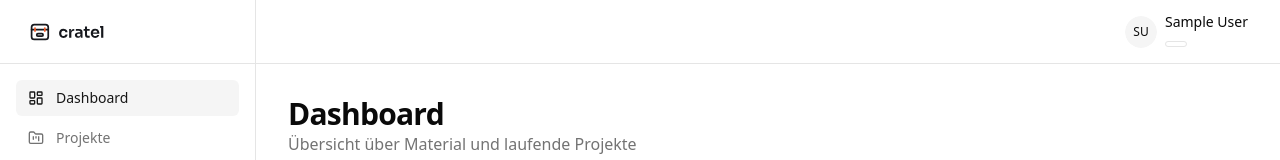
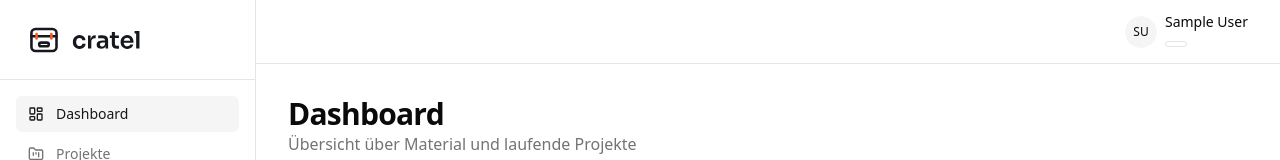
Before and after one commit to awichmann89-cyber/devo-v3, a Next.js app: page / in a window 1280 px wide. Shown: the top 160 px of the page. Built offline with nearby package versions, Linux system fonts and the light colour scheme; no server answers; the database is empty; sample sign-in values are in the browser's storage.

Commit message:
rebrand: Sidebar-Logo größer (h-8 → h-12)
Logo-Header der Sidebar von 64px auf 80px Höhe, Logo selbst von h-8 auf
h-12. Wordmark hat damit mehr Luft und ist besser lesbar.

```diff
--- a/src/components/layout/sidebar.tsx
+++ b/src/components/layout/sidebar.tsx
@@ -103,14 +103,14 @@ export function Sidebar({ role }: { role: Role }) {
 
   return (
     <aside className="hidden w-64 shrink-0 border-r bg-card lg:block">
-      <div className="flex h-16 items-center gap-2 border-b px-6">
+      <div className="flex h-20 items-center gap-2 border-b px-5">
         <Image
           src="/cratel_logo.svg"
           alt="Cratel"
-          width={140}
-          height={40}
+          width={200}
+          height={60}
           priority
-          className="h-8 w-auto"
+          className="h-12 w-auto"
         />
       </div>
       <nav className="space-y-1 p-4">
```
